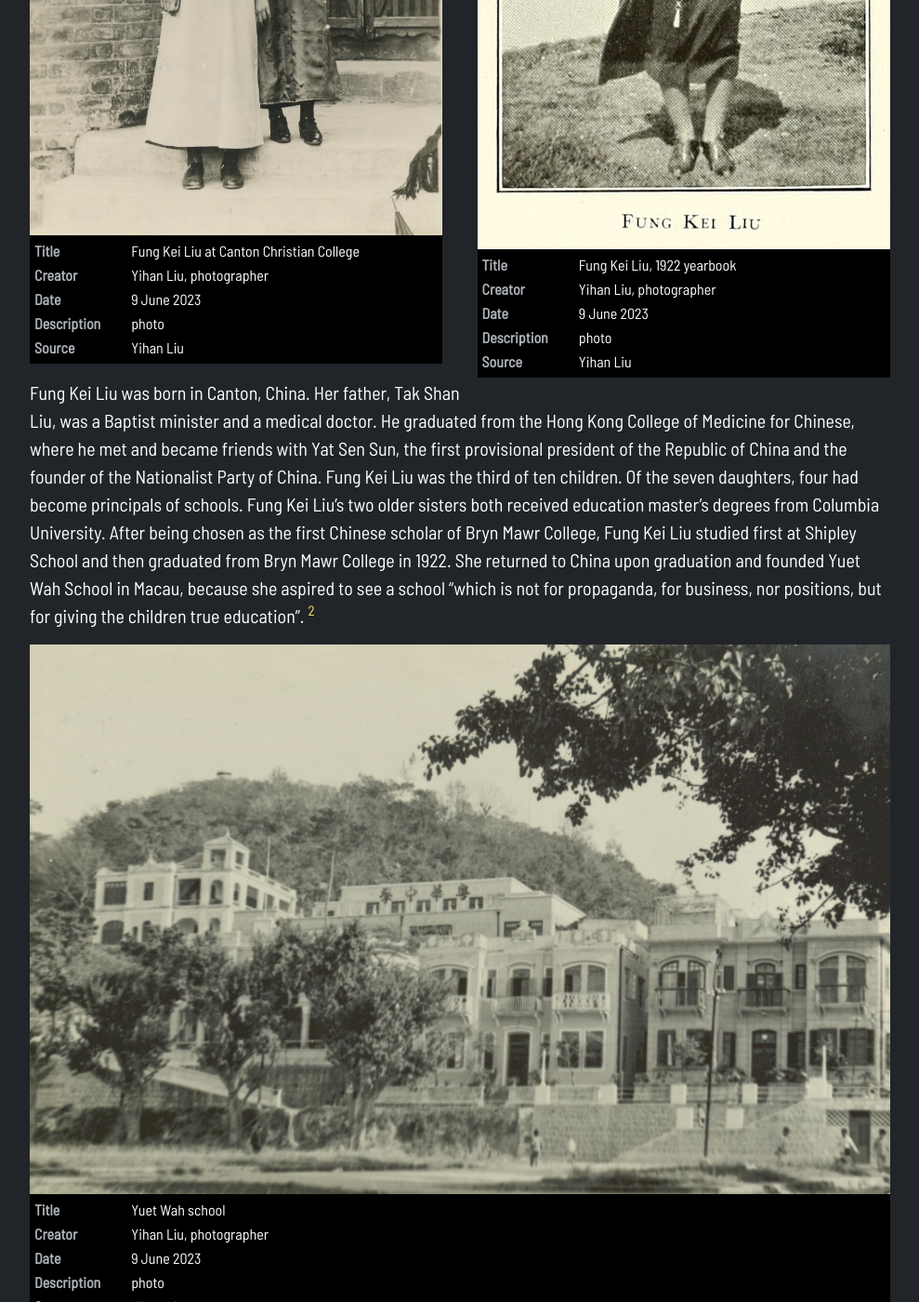
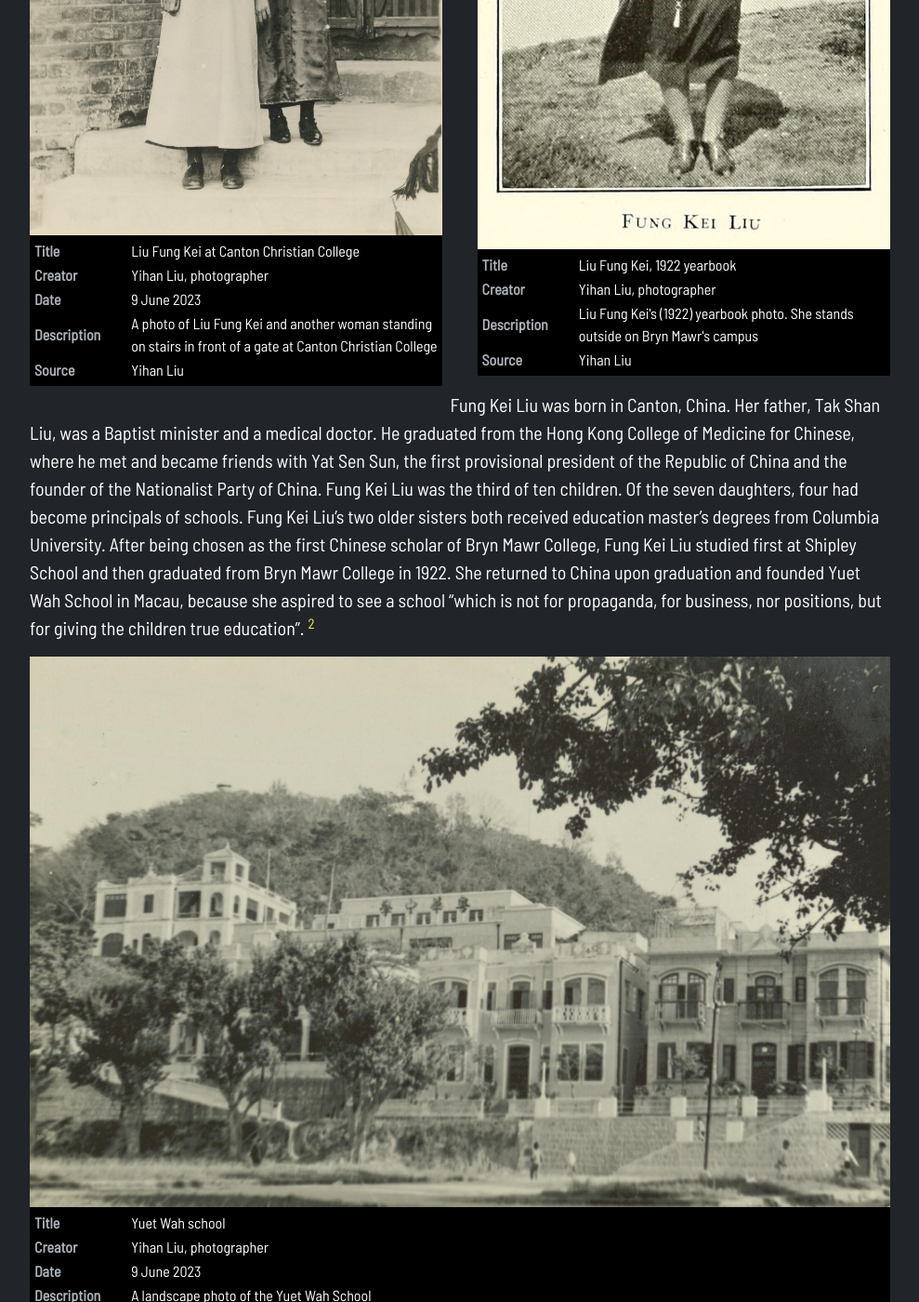
Before and after one commit to digbmc/wbbm, a Jekyll site: the page built from _posts/2023-06-06-yihan-post-check.md, in a window 1280 px wide and 1400 px high, scrolled down 1305 px. Shown: the whole window at 93% size, without its empty margins (145-1134 px from the left). Built offline with Jekyll 4.4.1, drawn with Linux system fonts in a browser that asks for light colours.

Commit message:
added post and updated media.yml descriptions

```diff
--- a/_data/media.yml
+++ b/_data/media.yml
@@ -43,7 +43,7 @@
   item_location: /assets/images/media_005.jpg # path or src/url
   title: Elsie Hodge Memorial Bench
   creator: Marion Hamilton, photographer
-  description: A gray, concrete bench between Denbigh and Guild Halls. The inscription on the bench is In Memoriam Elsie Campbell Sinclair Hodge A.B. 1897 Born December 1874 Died in the massacre of Christians at Paotingfu China June 1900.
+  description: A gray, concrete bench between Denbigh and Guild Halls. The inscription on the bench is In Memoriam Elsie Campbell Sinclair Hodge A.B. 1897 Born December 1874 Died in the massacre of Christians at Paotingfu China June 1900
   date: 2 June 2023
   source: Marion Hamilton
   accession_number:
@@ -51,9 +51,9 @@
 - item_id: media_006
   item_type: image
   item_location: /assets/images/media_006.jpg # path or src/url
-  title: Fung Kei Liu at Canton Christian College
+  title: Liu Fung Kei at Canton Christian College
   creator: Yihan Liu, photographer
-  description: photo
+  description: A photo of Liu Fung Kei and another woman standing on stairs in front of a gate at Canton Christian College
   date: 9 June 2023
   source: Yihan Liu
   accession_number:
@@ -63,7 +63,7 @@
   item_location: /assets/images/media_007.jpg # path or src/url
   title: Yuet Wah school
   creator: Yihan Liu, photographer
-  description: photo
+  description: A landscape photo of the Yuet Wah School
   date: 9 June 2023
   source: Yihan Liu
   accession_number:
@@ -71,11 +71,11 @@
 - item_id: media_008
   item_type: image
   item_location: /assets/images/media_008.png
-  title: Mary Morris Obit
-  creator: philadelphia inquirer
-  description: obituary
+  title: Mary Morris' Obituary
+  creator: The Philadelphia Inquirer
+  description: Obituary in The Philadelpia Inquirer for Mary Morris, founder of the Japanese Scholarship at Bryn Mawr College
   date:
-  source: philadelphia inquirer
+  source: The Philadelphia Inquirer
   accession_number:
 
 - item_id: media_009
@@ -83,8 +83,8 @@
   item_location: <iframe src="https://www.youtube-nocookie.com/embed/NlvRvsDUkdM" title="YouTube video player" frameborder="0" allow="accelerometer; autoplay; clipboard-write; encrypted-media; gyroscope; picture-in-picture; web-share" allowfullscreen></iframe>
   title: Ringing the bell at Chion-in Temple
   creator: duncantakeru
-  description: video of monks ringing a bonsho bell
-  date: 4 Jan 2012
+  description: Video of monks ringing a bonsho bell at the Chion-in Temple in Japan
+  date: 4 January 2012
   source: YouTube
   accession_number:
 
@@ -93,18 +93,18 @@
   item_location: https://ichef.bbci.co.uk/images/ic/1200x675/p01grdfw.jpg
   title: Buddhist Temple Bells
   creator: BBC Radio
-  description: monk ringing a bonsho bell
-  date: 14 july 2014
+  description: A monk ringing a bonsho bell
+  date: 14 July 2014
   source: BBC news
   accession_number:
 
 - item_id: media_011
   item_type: image
   item_location: /assets/images/media_011.jpg # path or src/url
-  title: Fung Kei Liu, 1922 yearbook
+  title: Liu Fung Kei, 1922 yearbook
   creator: Yihan Liu, photographer
-  description: photo
-  date: 9 June 2023
+  description: Liu Fung Kei's (1922) yearbook photo. She stands outside on Bryn Mawr's campus
+  date:
   source: Yihan Liu
   accession_number:
 
@@ -113,7 +113,7 @@
   item_location: https://triarte.brynmawr.edu/Media/Previews/F.164_BMC_spin.png
   title: Egyptian Faience Ushabti (Funerary Sculpture)
   creator: unknown
-  description: funeral sculpture from Egypt that used to be in the Deanery
+  description: Funeral sculpture from Egypt that used to be in the Deanery. The statue is a mummy depicted standing and is made of faience (glazed quartz)
   date: 1 January 1935
   source: Tri-Arte online collection
   accession_number: F.164
@@ -123,8 +123,8 @@
   item_location: https://triarte.brynmawr.edu/Media/Previews/W.314_BMC_pr_2.png
   title: Fu-dog Figurine
   creator: unknown
-  description: a bronze Fu-dog (guardian lion) of Chinese or Japanese origin
-  date: 1 january 1935
+  description: A bronze Fu-dog (guardian lion) of Chinese or Japanese origin. The statue is facing forward with its mouth open.
+  date: 1 January 1935
   source: Tri-Arte online collection
   accession_number: W.314
 
@@ -133,7 +133,7 @@
   item_location: https://upload.wikimedia.org/wikipedia/commons/thumb/6/6a/Dust_jacket%2C_first_edition_of_The_Rising_Tide_of_Color_Against_White_World-Supremacy.jpg/440px-Dust_jacket%2C_first_edition_of_The_Rising_Tide_of_Color_Against_White_World-Supremacy.jpg
   title: The Rising Tide of Color by Lothrop Stoddard
   creator: Lothrop Stoddard
-  description: first edition cover, 1920
+  description: Image of the cover of "The Rising Tide of Color" by Lothrop Stoddard. It is black and red with silhouettes of stereotypical/racist images of BIPOC people marching across the globe
   date: April 1920
   source: Wikipedia
   accession_number:
@@ -144,7 +144,7 @@
   title: Elsie Campbell Sinclair Hodge Bench
   creator: Yihan Liu
   date: 6 June 2023
-  description: photo of the Elsie Sinclair Hodge Bench. The inscription on the bench is sie Campbell Sinclair Hodge A.B. 1897 Born December 1874 Died in the massacre of Christians at Paotingfu China June 1900.
+  description: Photo of the Elsie Sinclair Hodge Bench. The inscription on the bench reads "Elsie Campbell Sinclair Hodge A.B. 1897 Born December 1874 Died in the massacre of Christians at Paotingfu China June 1900"
   source: Yihan Liu
   accession_number:
 
@@ -154,7 +154,7 @@
   title: Elsie Sinclair Hodge
   creator: unknown
   date: 1897
-  description: A formal photo of Elsie Sinclair Hodge right after graduation.
+  description: A formal photo of Elsie Sinclair Hodge right after graduation
   source: Bryn Mawr Special Collections
   accession_number:
 
@@ -164,7 +164,7 @@
   title: The Seattle Post-Intelligencer, July 22 1900
   creator: The Seattle Post-Intelligencer
   date: 22 July 1900
-  description: a scanned copy of one page from the Seattle Post newspaper. The page shows a story detailing the Hodge's death in Baoding, China along with a large sketch of all the foreign missionaries killed in Baoding including Elsie.
+  description: A scanned copy of one page from the Seattle Post newspaper. The page shows a story detailing the Hodge's death in Baoding, China along with a large sketch of all the foreign missionaries killed in Baoding, including Elsie
   source: Newspapers.com
   accession_number:
 
@@ -174,7 +174,7 @@
   title: The Boston Globe, July 31 1900
   creator: The Boston Globe
   date: 31 July 1900
-  description: a scanned copy of one page from the Boston Globe newspaper. The page shows a sketch of Elsie Sinclair Hodge dressed in a cap in gown, likely taken right after her graduation.
+  description: A scanned copy of one page from the Boston Globe newspaper. The page shows a sketch of Elsie Sinclair Hodge dressed in a cap in gown, likely taken right after her graduation.
   source: Newspapers.com
   accession_number:
 
@@ -184,7 +184,7 @@
   title: The Evening Gazette, September 13 1900
   creator: The Evening Gazette
   date: 13 September 1900
-  description: a scanned copy of one page from the Evening Gazette.
+  description: A scanned copy of one page from the Evening Gazette. Two sections are highlighted in yellow, which pretain to the death of Elsie Sinclair Hodge
   source: Newspapers.com
   accession_number:
 
@@ -194,7 +194,7 @@
   title: Keep the Horror from Your Home
   creator: unknown
   date: 1942
-  description: An anti-japanese WWII propaganda photo shows a cartoonish version of a Japanese man holding a white woman. The poster reads Keep this horror from our homes.
+  description: An anti-japanese WWII propaganda photo shows a cartoonish version of a Japanese man holding a white woman. The poster reads "Keep this horror from our homes"
   source: Wikimedia commons
   accession_number:
 
@@ -204,7 +204,7 @@
   title: Taft Garden
   creator: unknown
   date: unknown
-  description: an image of a Taft garden. In foreground a fountain with four angles can be seen. Behind are steps which have two Chinese stone lions sitting on either side of the stone wall.
+  description: An image of a Taft garden. In foreground a fountain with four angles can be seen. Behind are steps which have two Chinese stone lions sitting on either side of the stone wall
   source: Bryn Mawr special collections
   accession_number: PAB_deanery_011_01
 
@@ -214,9 +214,9 @@
   title: Chinese stone guardian lion front view
   creator: unknown
   date: unknown
-  description: forward view of Chinese stone guardian lion with a small cub under the right paw.
-  source: Bryn Mawr special collections
-  accession_number: PAB_deanery_245_01
+  description: Front view of a Chinese stone guardian lion with a small cub under the right paw.The guardian lion was in Taft Garden at Bryn Mawr College
+  source: Bryn Mawr Special Collections
+  accession_number: PAB_Deanery_245_01
 
 - item_id: media_026
   item_type: image
@@ -224,9 +224,9 @@
   title: Chinese stone guardian lion back view
   creator: unknown
   date: unknown
-  description: back side view of Chinese stone guardian lion.
-  source: Bryn Mawr special collections
-  accession_number: PAB_deanery_244_01
+  description: Back side view of a Chinese stone guardian lion from Taft Garden at Bryn Mawr College
+  source: Bryn Mawr Special Collections
+  accession_number: PAB_Deanery_244_01
 
 - item_id: media_027
   item_type: image
@@ -234,34 +234,34 @@
   title: Chinthe statue Burmese Guardian Lion
   creator: unknown, Burmese
   date: 19th - 20th century
-  description: a highly stylized statue of a sitting lion made of wood and glass from Myanmar
+  description: A highly stylized statue of a sitting lion made of wood and glass from Myanmar
   source: Philadelphia Museum of Art
   accession_number: 2003-222-2
 
 - item_id: media_028
   item_type: image
   item_location: /assets/images/media_028.jpg
-  title: Deanery Stone Guardian lions annotated
+  title: Deanery Stone Guardian Lions Annotated
   creator: Grace Foresman
   date: 6 June 2023
-  description: photo of stone guardian lions on steps of Deanery guardian with a red circle around both lions. Left lion labeled male and right lion labeled female.
+  description: photo of stone guardian lions on steps of Deanery guardian with a red circle around both lions. Left lion labeled male and right lion labeled female
   source: Bryn Mawr special collections
   accession_number:
 
 - item_id: media_029
   item_type: image
   item_location: https://collectionapi.metmuseum.org/api/collection/v1/iiif/53190/2070924/main-image
-  title: Japanese Guardian lion Komainu
+  title: Japanese Guardian Lion Komainu
   creator: unknown
   date: mid 13th century
-  description: a highly stylized statue of a sitting lion made of cypress from Japan.
+  description: A highly stylized statue of a sitting lion from Japan made of cypress
   source: the Metropolitan Museum of Art
   accession_number: 2015.300.257a,b
 
 - item_id: media_30
   item_type: image
   item_location: /assets/images/media_030.jpg
-  title: A. A. Vantine & Company's Wonderbook "Oh, Fair Japan"
+  title: A. A. Vantine & Company's Wonderbook "Oh, Fair (?) Japan"
   creator: A. A. Vantine & Company
   date: c. 1920s
   description: a poem written about a romanticized view of Japan. Around the poem are sketches of "Asian" objects, and a label that says "two views of Japan"
@@ -271,10 +271,10 @@
 - item_id: media_031
   item_type: image
   item_location: /assets/images/media_031.jpg
-  title: A. A. Vantine & Comany's Wonderbook "Oh, Fair(?) Japan"
+  title: A. A. Vantine & Company's Wonderbook "Oh, Fair (?) Japan"
   creator: A. A. Vantine & Company
   date: c. 1920s
-  description: a poem written about Japan that is very stereotypical. Around the poem text are sketches of Japanese flowers, and an inscription that reads "two views of Japan"
+  description: A poem written about Japan that is very stereotypical. Around the text there are sketches of Japanese flowers and an inscription that reads "two views of Japan"
   source: Internet Archive
   accession_number:
 
@@ -282,8 +282,8 @@
   item_type: image
   item_location: https://uploads6.wikiart.org/images/jean-leon-gerome/the-hookah-lighter.jpg!Large.jpg
   title: The Hookah Lighter
-  creator: Jean_Leon Gerome
+  creator: Jean Leon Gerome
   date: c. 1898
-  description: A painting depicting five naked women bathing in an "oriental" style bath, likely to replicate a harem. The woman in the middle sits by the side of the pool using a hookah.
+  description: A painting depicting five naked women bathing in an "oriental" style bath, likely to replicate a harem. The woman in the middle sits by the side of the pool using a hookah
   source: WikiArt
   accession_number:
```
Also changed, not shown: 1 other file.
